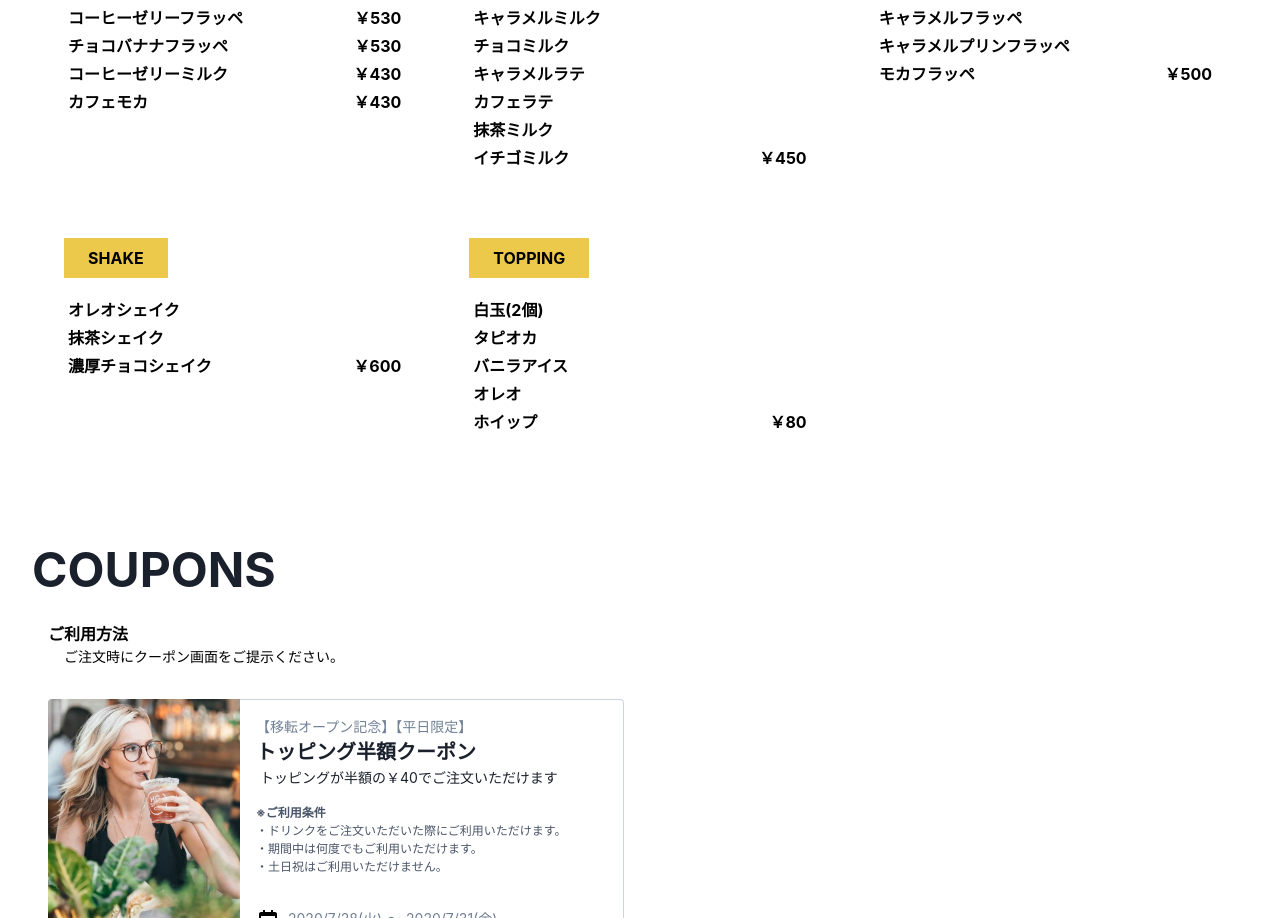
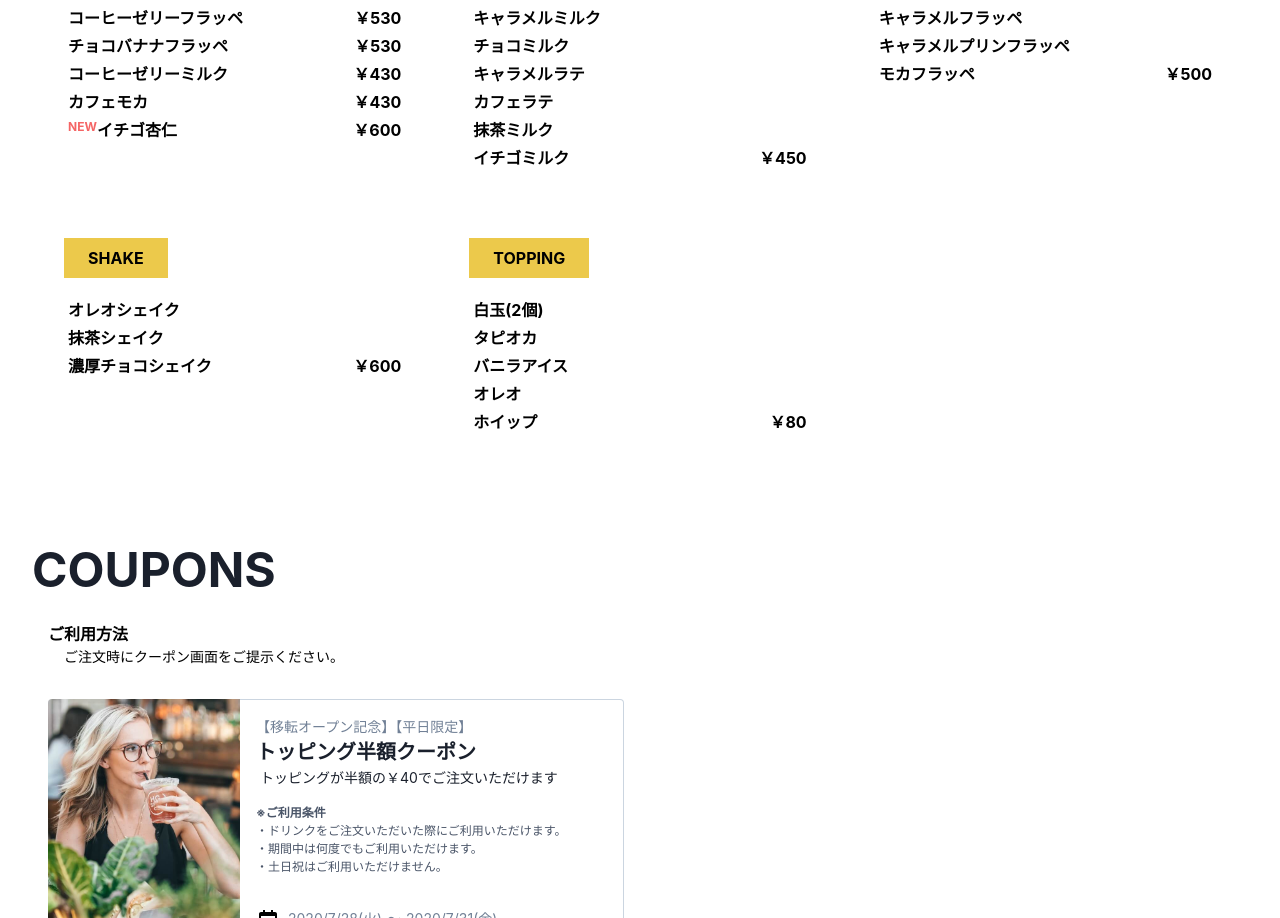
Before and after one commit to and-cafe/andcafe, a Nuxt app: page / in a window 1280 px wide. Shown: the part 2089-3007 px from the top of the page. Built offline with nearby package versions, Linux system fonts and the light colour scheme; what vue-scrollactive would draw is missing.

Commit message:
メニューの追加とNEWマークの表示を追加した

```diff
--- a/assets/json/menus.json
+++ b/assets/json/menus.json
@@ -31,6 +31,11 @@
     {
       "name": "カフェモカ",
       "price": 430
+    },
+    {
+      "name": "イチゴ杏仁",
+      "price": 600,
+      "new": true
     }
   ],
   "tapioca": {
--- a/components/MenuPrice.vue
+++ b/components/MenuPrice.vue
@@ -4,6 +4,7 @@
 
     <template v-for="(item, index) in menuData">
       <div class="flex m-1">
+        <span class="text-xs font-bold text-red-500" v-if="item.new">NEW</span>
         <span class="font-bold">{{ item.name }}</span>
         <span class="ml-auto font-bold">￥{{ item.price | addComma }}</span>
       </div>
```
